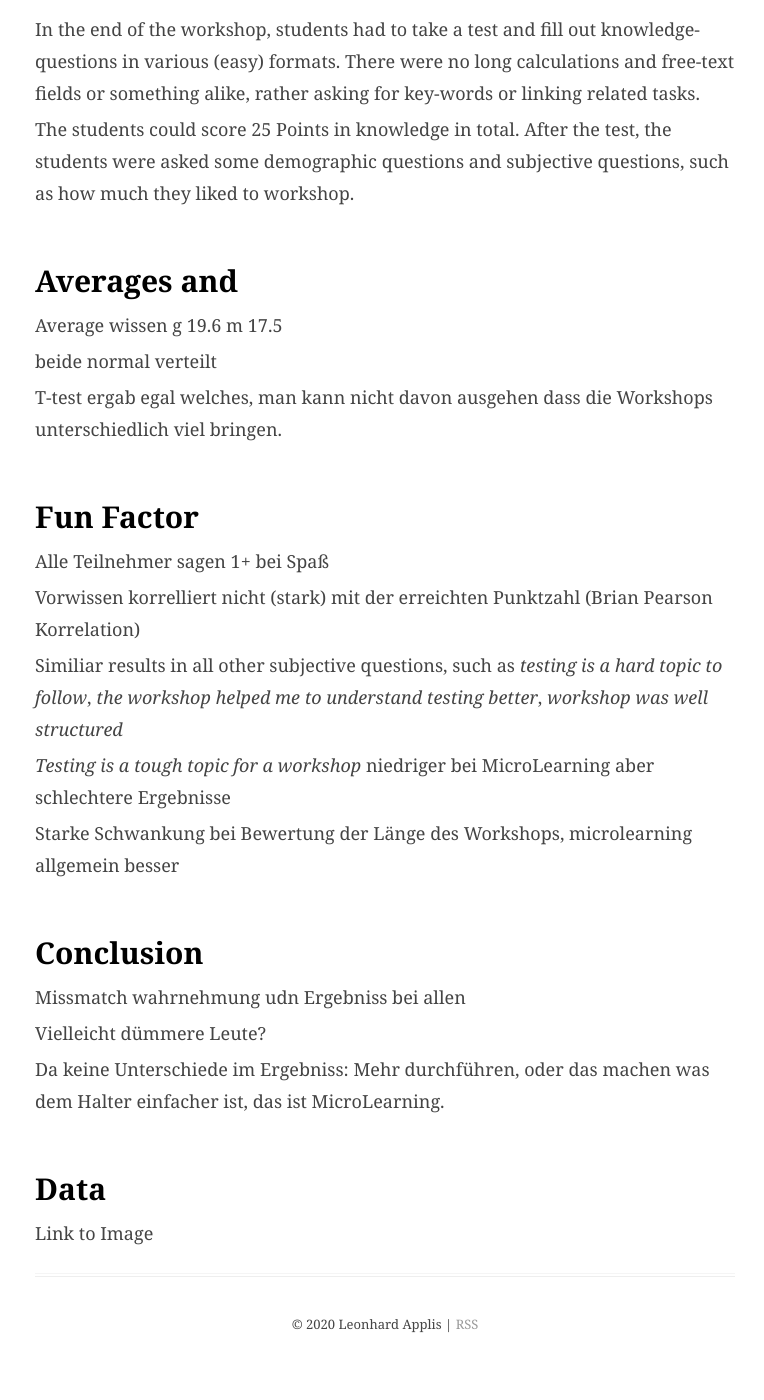
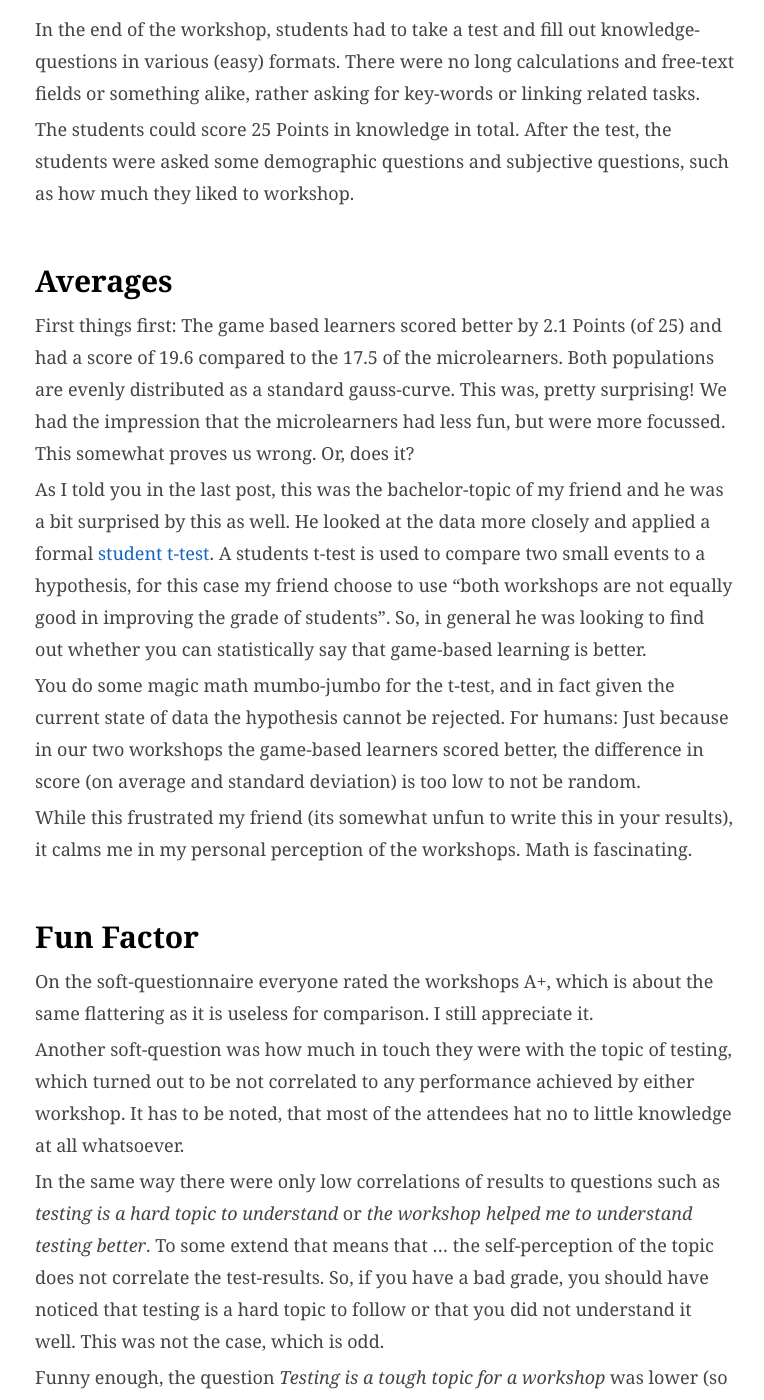
Before and after one commit to Twonki/twonki.github.io, a Jekyll site: the page built from _posts/2020-07-23-unit-test-course-part2.md, in a window 1280 px wide and 1400 px high, scrolled down 426 px. Shown: the whole window, without its empty margins (255-1019 px from the left). Built offline with Jekyll 4.4.1, drawn with Linux system fonts in a browser that asks for light colours; comment, search, counter and statistics services are not loaded; before the commit the page ends 1798 px from its top, so only the background shows below that; some of the changed text lies outside the part shown.

Commit message:
Fleshed out unit testing pt 2

```diff
--- a/_posts/2020-07-23-unit-test-course-part2.md
+++ b/_posts/2020-07-23-unit-test-course-part2.md
@@ -20,36 +20,68 @@ There were no long calculations and free-text fields or something alike, rather
 The students could score 25 Points in knowledge in total.
 After the test, the students were asked some demographic questions and subjective questions, such as how much they liked to workshop.
 
-## Averages and
+## Averages
 
-Average wissen
-g 19.6
-m 17.5
+First things first: The game based learners scored better by 2.1 Points (of 25) and had a score of 19.6 compared to the 17.5 of the microlearners.
+Both populations are evenly distributed as a standard gauss-curve.
+This was, pretty surprising! We had the impression that the microlearners had less fun, but were more focussed. This somewhat proves us wrong. Or, does it?
 
-beide normal verteilt
+As I told you in the last post, this was the bachelor-topic of my friend and he was a bit surprised by this as well.
+He looked at the data more closely and applied a formal [student t-test](https://en.wikipedia.org/wiki/Student%27s_t-test).
+A students t-test is used to compare two small events to a hypothesis, for this case my friend choose to use "both workshops are not equally good in improving the grade of students".
+So, in general he was looking to find out whether you can statistically say that game-based learning is better.
 
-T-test ergab egal welches, man kann nicht davon ausgehen dass die Workshops unterschiedlich viel bringen.
+You do some magic math mumbo-jumbo for the t-test, and in fact given the current state of data the hypothesis cannot be rejected.
+For humans: Just because in our two workshops the game-based learners scored better, the difference in score (on average and standard deviation) is too low to not be random.
+
+While this frustrated my friend (its somewhat unfun to write this in your results), it calms me in my personal perception of the workshops. Math is fascinating.
 
 ## Fun Factor
 
-Alle Teilnehmer sagen 1+ bei Spaß
+On the soft-questionnaire everyone rated the workshops A+, which is about the same flattering as it is useless for comparison. I still appreciate it.
 
-Vorwissen korrelliert nicht (stark) mit der erreichten Punktzahl (Brian Pearson Korrelation)
+Another soft-question was how much in touch they were with the topic of testing, which turned out to be not correlated to any performance achieved by either workshop.
+It has to be noted, that most of the attendees hat no to little knowledge at all whatsoever.
 
-Similiar results in all other subjective questions, such as *testing is a hard topic to follow*, *the workshop helped me to understand testing better*, *workshop was well structured*
+In the same way there were only low correlations of results to questions such as *testing is a hard topic to understand* or *the workshop helped me to understand testing better*.
+To some extend that means that ... the self-perception of the topic does not correlate the test-results.
+So, if you have a bad grade, you should have noticed that testing is a hard topic to follow or that you did not understand it well. This was not the case, which is odd.
 
-*Testing is a tough topic for a workshop* niedriger bei MicroLearning aber schlechtere Ergebnisse
+Funny enough, the question *Testing is a tough topic for a workshop* was lower (so it was perceived easier) in microlearning, which scored worse on the knowledge test. Hm.
 
-Starke Schwankung bei Bewertung der Länge des Workshops, microlearning allgemein besser
+The biggest variations in the questionnaire were in asking whether the workshop was *too long*.
+The micro-learners on average said the workshop was not too long, while the game-based learners felt it was too long.
+But both groups had a big deviation in their answers.
 
 ## Conclusion
 
-Missmatch wahrnehmung udn Ergebniss bei allen
+The overall conclusion is a lot of confusion.
+Most of the things perceived were wrong:
 
-Vielleicht dümmere Leute?
+- Microlearning was more structured and *"better"*.
+- Microlearners said they understood it better
+- Everyone said they were happy with the workshop despite many saying it was too long
+- That there must be a *winner* in workshops when it comes to results
 
-Da keine Unterschiede im Ergebniss: Mehr durchführen, oder das machen was dem Halter einfacher ist, das ist MicroLearning.
+The trainers and the attendees all had no clue what they are seeing.
+So, while everyone had a strong oppinion on the questions and results, it turns out that from a statistical point of view nothing can be proven from just these two workshops.
+This can be solved with repeating the workshops, and maybe find a more divers group. As now all the resources are there, it can easily be repeated.
+
+Until then, I'd go with a very simple metric which workshop to choose: Do the one thats easier (and more comfortable) for you as the trainer.
+And that is by far the micro-learning workshop.
+
+The reasons why microlearning are pretty straight forward:
+
+- It needs less moderation/discussion
+- It depends less on the levels of teams
+- There are no team-dynamics which can be bad (There are good team-dynamics too)
+- It scales better in the number of participants
+
+I think there is a lot of potential in the game-based approach and it was a lot of fun.
+But in retrospect I think I'd do something like the game-based task for team-building or fun and not for actual learning.
+
+That's it! Have a nice day everyone.
 
 ## Data
 
-Link to Image
+![Datasheet](/images/Workshop_Data.PNG)
```
